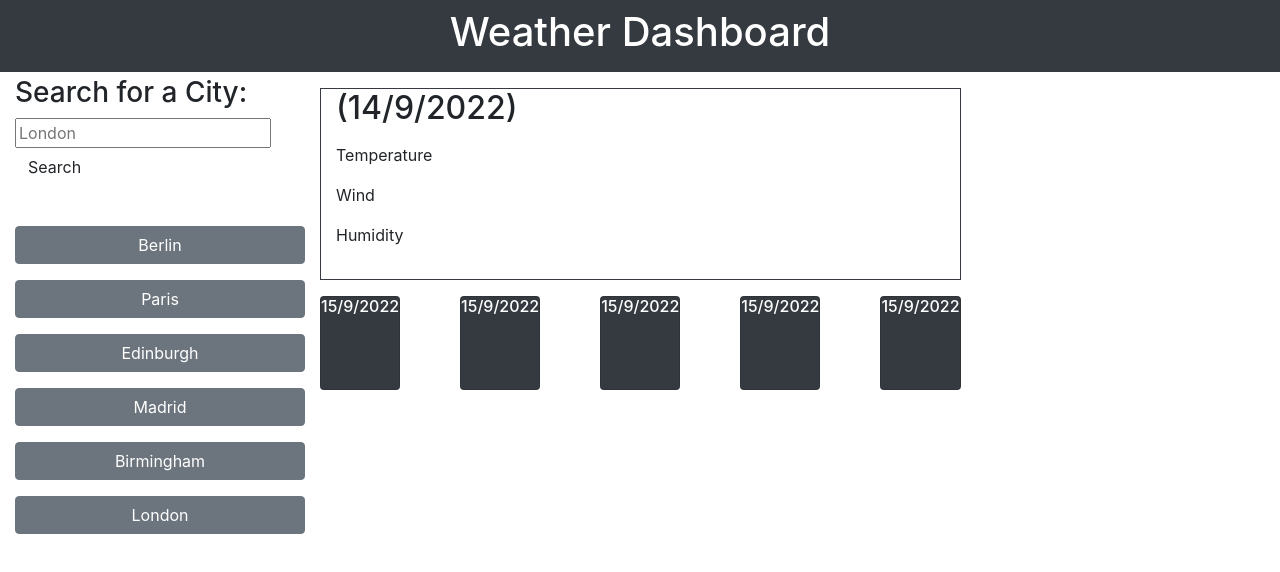
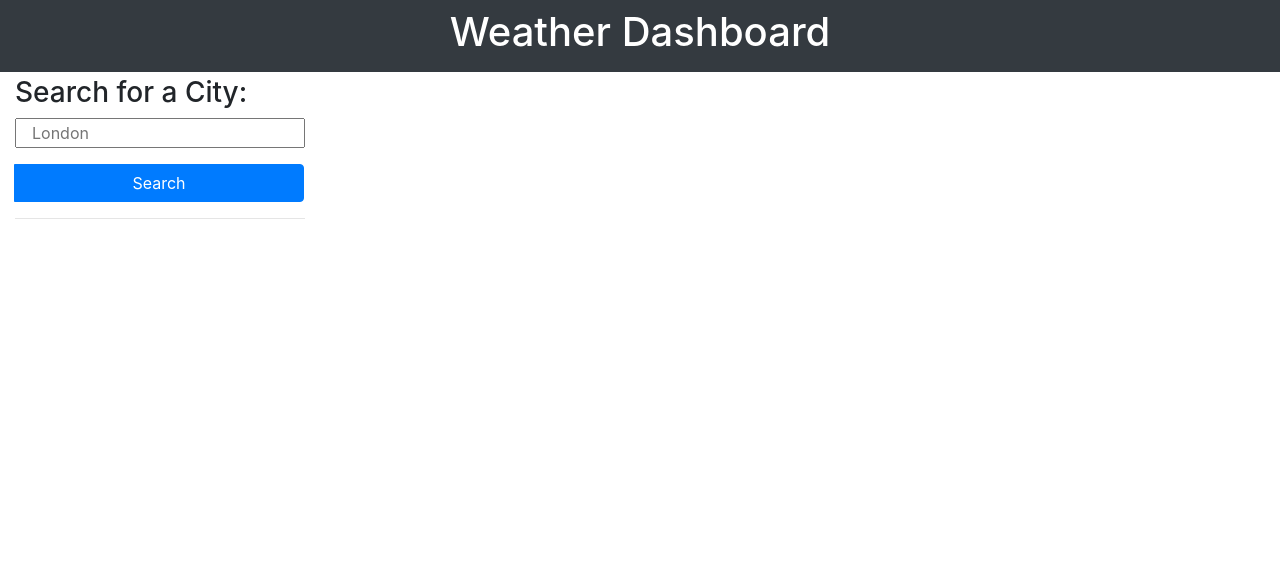
Before and after one commit to Olamaryse/Weather-Forecast, a plain HTML site: page index.html in a window 1280 px wide. Drawn offline with nearby package versions, Linux system fonts and the light colour scheme.

Commit message:
Update index.html

```diff
--- a/index.html
+++ b/index.html
@@ -24,101 +24,31 @@
           Search for a City:
         </h2>
         <form id="search-form" class="form">
-          <div class="form-inline form-group">
+          <div class="form-group">
             <div class="input-group">
-              <input class="form-input weather-search" type="text" id="search-input" placeholder="London"
+              <input class="form-input weather-search mr-2 col-12" type="text" id="search-input" placeholder="London"
                 aria-labelledby="form-heading" aria-controls="today forecast" />
-                <br>
-                <button type="submit" class="btn search-button" id="button" aria-label="submit search">
+              <div class="input-group-append col-12 mt-3 p-0">
+                <button type="submit" class="btn search-button btn-block btn-primary col-12" id="search-button" aria-label="submit search">
                   Search
                 </button>
-                <hr class="hr weather-hr" />
-
+              </div>
             </div>
           </div>
         </form>
-        <div class="list-group" id="history">
-            <br>
-                <button type="button" id="cityWeather" class="btn btn-secondary mb-3">Berlin</button>
-                <button type="button" id="cityWeather" class="btn btn-secondary mb-3">Paris</button>
-                <button type="button" id="cityWeather" class="btn btn-secondary mb-3">Edinburgh</button>
-                <button type="button" id="cityWeather" class="btn btn-secondary mb-3">Madrid</button>
-                <button type="button" id="cityWeather" class="btn btn-secondary mb-3">Birmingham</button>
-                <button type="button" id="cityWeather" class="btn btn-secondary">London</button>
-        </div>
+
+        <!-- Horizontal line -->
+        <div><hr></div>
+        <div class="list-group" id="history"></div>
       </aside>
 
-        <div>
-            <div class="col-lg-12 pb-3 mt-3 w-100 border border-dark">
-                <section id="forecast" class="" role="region" aria-live="polite">
-                    <h2 id="city">(14/9/2022)</h2>
-                          <p id="icon"></p>
-                          <p id="temperature">Temperature</p>
-                          <p id="wind">Wind</p>
-                          <p id="humidity">Humidity</p>
-                       </section>
-            </div>
+        <!-- Forecast space -->
+        <div class="col-lg-9 pb-3">
+            <section id="today" class="mt-3" role="region" aria-live="polite"></section>
+            <section id="forecast" class="row mt-3 justify-content-around" role="region" aria-live="polite"></section>
+          </div>
 
-            <div class="card-deck">
-                <div class="row mt-3" role="region" aria-live="polite">
-                    <div class="col">
-                        <div class="h-100">
-                            <div class="card text-white bg-dark mb-3" id="forecast">
-                                <h6 class="date" id="date">15/9/2022</h6>
-                                <p id="icon"></p>
-                                <p id="temperature"></p>
-                                <p id="wind"></p>
-                                <p id="humidity"></p>
-                            </div>
-                          </div>
-                    </div>
-                    <div class="col">
-                        <div class="h-100">
-                            <div class="card text-white bg-dark mb-3" id="forecast">
-                                <h6 class="date" id="date">15/9/2022</h6>
-                                <p id="icon"></p>
-                                <p id="temperature"></p>
-                                <p id="wind"></p>
-                                <p id="humidity"></p>
-                            </div>
-                          </div>
-                    </div>
-                    <div class="col">
-                        <div class="">
-                            <div class="card text-white bg-dark mb-3" id="forecast">
-                                <h6 class="date" id="date">15/9/2022</h6>
-                                <p id="icon"></p>
-                                <p id="temperature"></p>
-                                <p id="wind"></p>
-                                <p id="humidity"></p>
-                            </div>
-                          </div>
-                    </div>
-                    <div class="col">
-                        <div class="">
-                            <div class="card text-white bg-dark mb-3" id="forecast">
-                                <h6 class="date" id="date">15/9/2022</h6>
-                                <p id="icon"></p>
-                                <p id="temperature"></p>
-                                <p id="wind"></p>
-                                <p id="humidity"></p>
-                            </div>
-                          </div>
-                    </div>
-                    <div class="col">
-                        <div class="">
-                            <div class="card text-white bg-dark mb-3" id="forecast">
-                                <h6 class="date" id="date">15/9/2022</h6>
-                                <p id="icon"></p>
-                                <p id="temperature"></p>
-                                <p id="wind"></p>
-                                <p id="humidity"></p>
-                            </div>
-                          </div>
-                    </div>
-                </div>
-            </div>
-        </div>
+
     </div>
   </div>
 
@@ -126,7 +56,7 @@
   <script src="https://cdnjs.cloudflare.com/ajax/libs/moment.js/2.29.4/moment.min.js"></script>
   <!-- jQuery -->
   <script src="https://cdnjs.cloudflare.com/ajax/libs/jquery/3.2.1/jquery.min.js"></script>
-  <script src="script.js"></script>
+  <script src="sample.js"></script>
 </body>
 
 </html>
```
